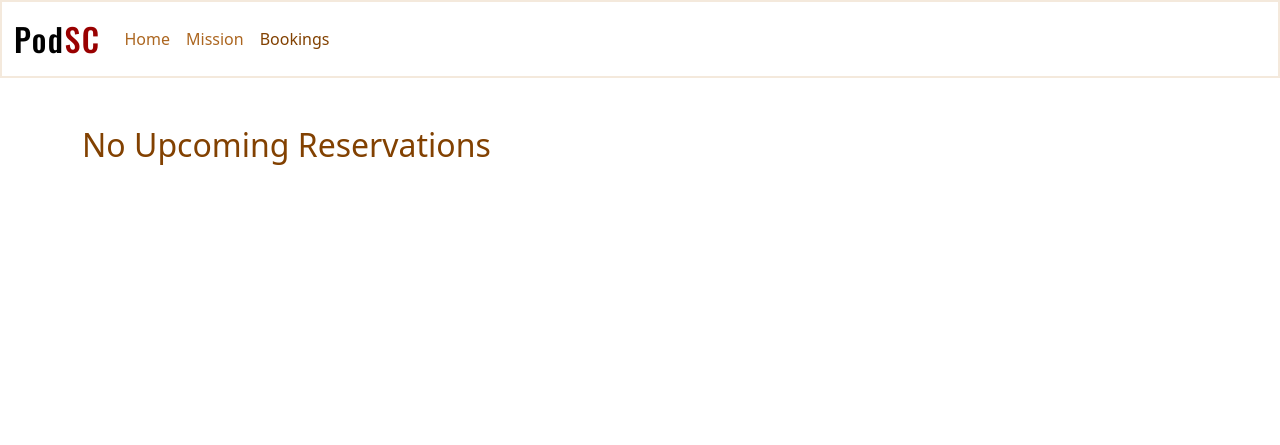
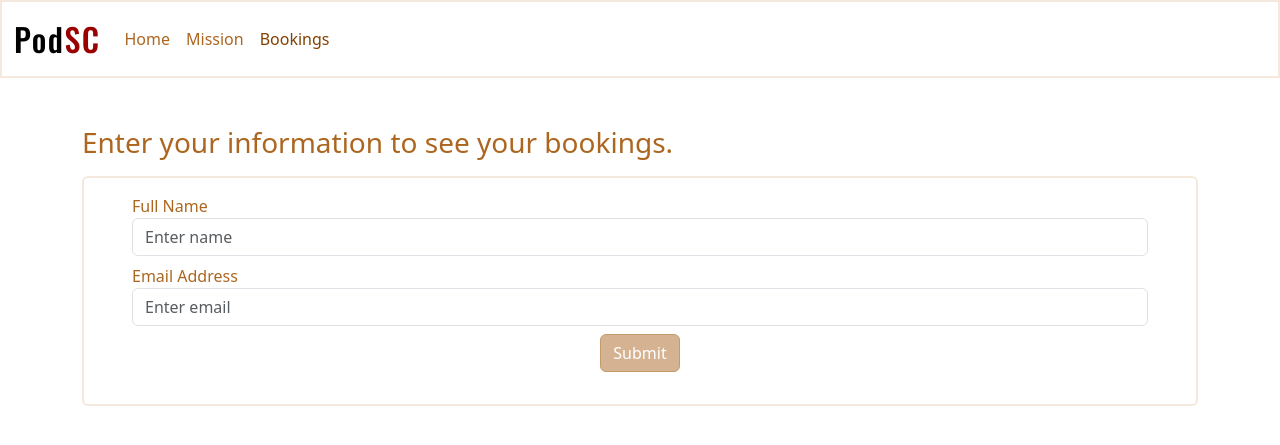
Before and after one commit to louissro/itp460-project, a PHP site: page /bookings.php in a window 1280 px wide. Shown: the top 445 px of the page. Run offline with PHP 8.4, Linux system fonts and the light colour scheme; data that the repository does not hold is empty.

Commit message:
Added functionality to my bookings in navbar

```diff
--- a/book.php
+++ b/book.php
@@ -154,7 +154,6 @@ if ($count < 5) {
               </div>
             </div>
             <div class="primary-container rounded mt-3 py-3 px-5">
-              <!-- TODO:Add in booking detail variables to link -->
               <form action="confirmation.php?date=<?php echo $date ?>&time=<?php echo $time ?>&library=<?php echo $libraryName ?>&id=<?php echo $libraryID ?>&room=<?php echo $room?>" method="POST">
                 <div class="form-group mb-2">
                   <label class="text-left" for="studentName">Full Name</label>
--- a/bookings.php
+++ b/bookings.php
@@ -11,9 +11,16 @@ if ($mysqli->connect_errno) {
   exit();
 }
 
-if (isset($_GET['name']) && trim($_GET['name']) != '' && isset($_GET['email']) && trim($_GET['email']) != '') {
-  $name = $_GET['name'];
-  $email = $_GET['email'];
+if ((isset($_GET['name']) && trim($_GET['name']) != '' && isset($_GET['email']) && trim($_GET['email']) != '')
+  || (isset($_POST['name']) && trim($_POST['name']) != '' && isset($_POST['email']) && trim($_POST['email']) != '')
+) {
+  if (isset($_GET['name'])) {
+    $name = $_GET['name'];
+    $email = $_GET['email'];
+  } else {
+    $name = $_POST['name'];
+    $email = $_POST['email'];
+  }
   $sql = "SELECT reservation.id, reservation.date, reservation.library_id, reservation.time, reservation.room, reservation.student_email, reservation.student_name, library.libraryName
   FROM `reservation`
   LEFT JOIN `library`
@@ -50,7 +57,7 @@ if (isset($_GET['name']) && trim($_GET['name']) != '' && isset($_GET['email']) &
   </nav>
   <section>
     <div class="container py-5">
-      <h2><?php echo $name?>'s Upcoming Reservations</h2>
+      <h2><?php echo $name ?>'s Upcoming Reservations</h2>
       <div class="primary-container mt-3 rounded p-5">
         <div class="row justify-content-around">
           <?php
@@ -58,10 +65,10 @@ if (isset($_GET['name']) && trim($_GET['name']) != '' && isset($_GET['email']) &
             <div class="card col-md-3">
               <img class="card-img-top" src="classroom.jpeg" alt="" />
               <div class="card-body">
-                <h4 class="card-title pb-2"><?php echo $row['libraryName']?></h4>
-                <p class="card-text m-0">Date: <?php echo $row['date']?></p>
-                <p class="card-text m-0">Time: <?php echo $row['time']?></p>
-                <p class="card-text">Pod Number: <?php echo $row['room']?></p>
+                <h4 class="card-title pb-2"><?php echo $row['libraryName'] ?></h4>
+                <p class="card-text m-0">Date: <?php echo $row['date'] ?></p>
+                <p class="card-text m-0">Time: <?php echo $row['time'] ?></p>
+                <p class="card-text">Pod Number: <?php echo $row['room'] ?></p>
                 <a href="" class="btn btn-block btn-danger">Cancel</a>
               </div>
             </div>
@@ -98,7 +105,22 @@ if (isset($_GET['name']) && trim($_GET['name']) != '' && isset($_GET['email']) &
 
   <section>
     <div class="container py-5">
-      <h2>No Upcoming Reservations</h2>
+      <h3 style="color:#ac6620;">Enter your information to see your bookings.</h3>
+      <div class="primary-container rounded mt-3 py-3 px-5">
+        <form action="bookings.php" method="POST">
+          <div class="form-group mb-2">
+            <label class="text-left" for="studentName">Full Name</label>
+            <input type="text" class="form-control" id="studentName" name="name" aria-describedby="emailHelp" placeholder="Enter name">
+          </div>
+          <div class="form-group mb-2">
+            <label class="text-left" for="studentEmail">Email Address</label>
+            <input type="email" class="form-control" id="studentEmail" name="email" placeholder="Enter email">
+          </div>
+          <div class="form-group text-center justify-content-center">
+            <button type="submit" class="btn btn-primary">Submit</button>
+          </div>
+        </form>
+      </div>
     </div>
   </section>
   <!-- END HTML -->
```
